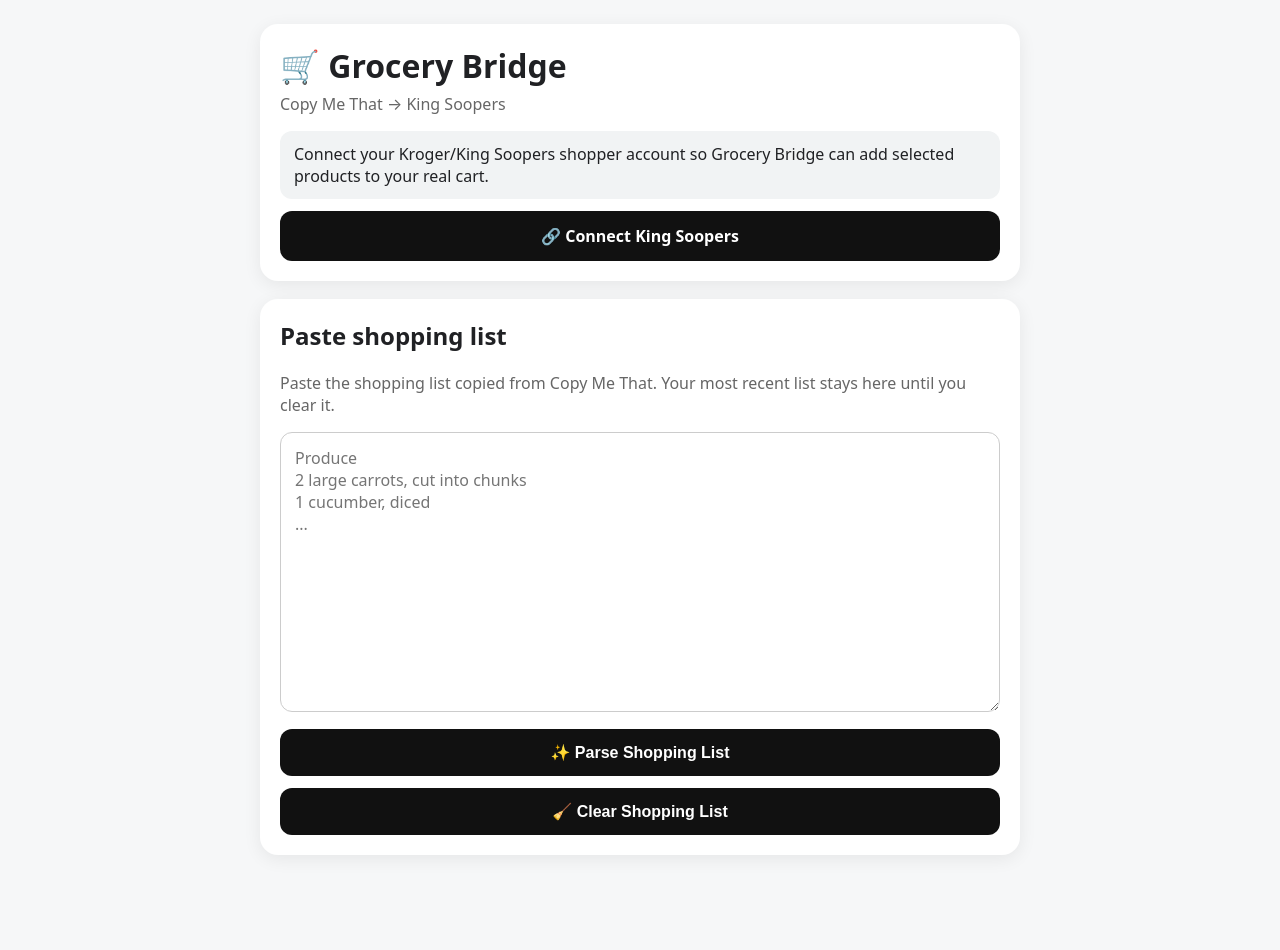
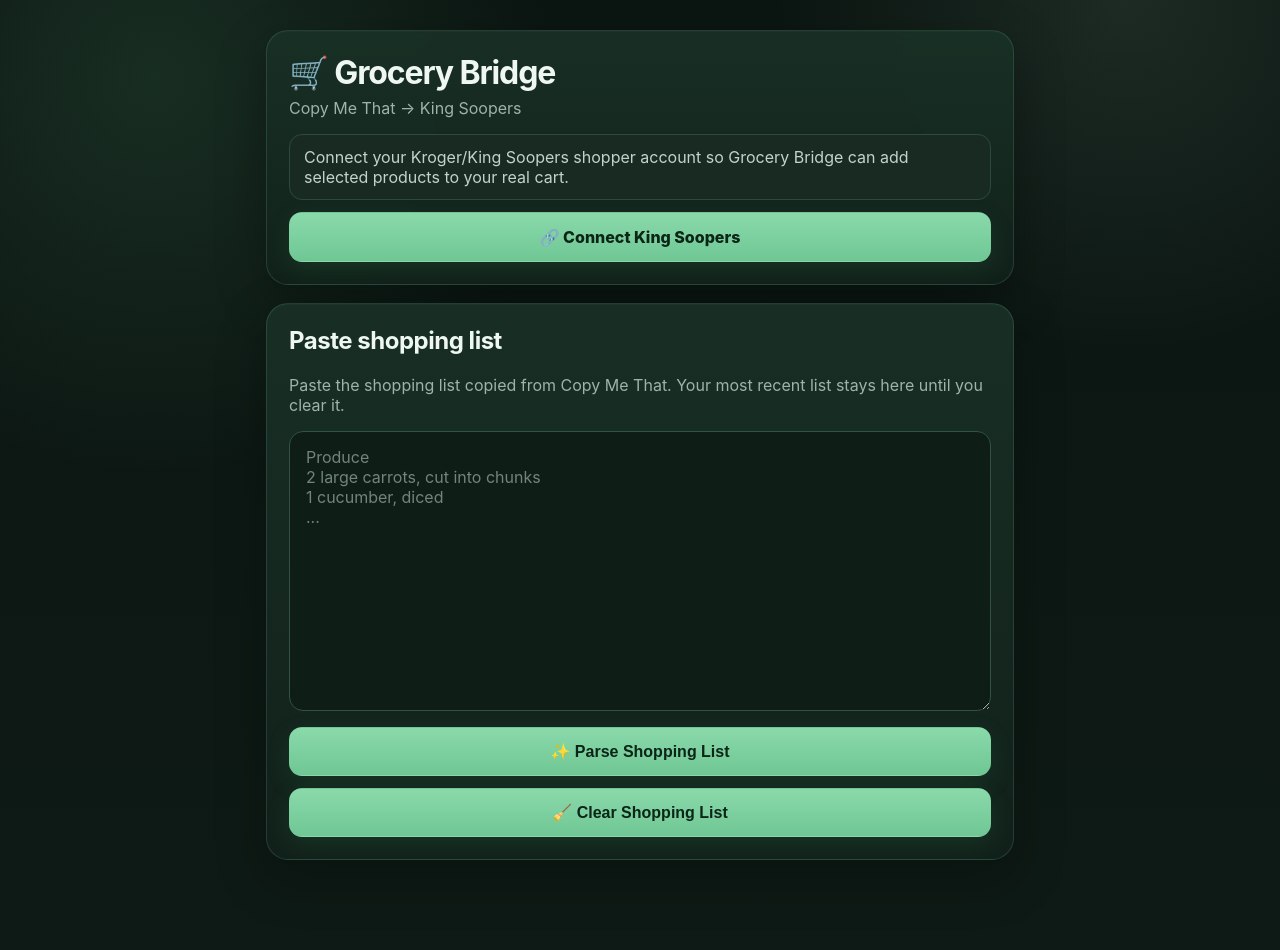
Before and after one commit to jbaron9393/Grocery-Bridge, a Flask app: page / in a window 1280 px wide. Before the commit the page ends 835 px from the top, so only its background shows below. Run offline with Flask 3, Linux system fonts and the light colour scheme.

Commit message:
Refresh Grocery Bridge with polished green tech theme

```diff
--- a/templates/index.html
+++ b/templates/index.html
@@ -5,32 +5,88 @@
   <meta name="viewport" content="width=device-width, initial-scale=1">
   <title>Grocery Bridge</title>
   <style>
-    :root { font-family: system-ui, -apple-system, BlinkMacSystemFont, "Segoe UI", sans-serif; color:#202124; background:#f6f7f8; }
-    body { margin:0; }
-    main { max-width:760px; margin:0 auto; padding:24px 16px 64px; }
-    .card { background:white; border-radius:18px; padding:20px; box-shadow:0 4px 18px rgba(0,0,0,.07); margin-bottom:18px; }
-    h1 { margin:0 0 6px; font-size:2rem; } h2 { margin-top:0; }
-    .sub { color:#666; margin-top:0; }
-    textarea { box-sizing:border-box; width:100%; min-height:280px; padding:14px; border:1px solid #ccc; border-radius:12px; font:inherit; resize:vertical; }
-    button, .button { display:block; box-sizing:border-box; width:100%; border:0; border-radius:12px; padding:14px 18px; font-size:1rem; font-weight:700; cursor:pointer; background:#111; color:white; margin-top:12px; text-align:center; text-decoration:none; }
-    .button.secondary, button.secondary { background:#eee; color:#222; }
-    .button.green, button.green { background:#16753b; }
-    .button.clear { background:#fff; color:#555; border:1px solid #ddd; }
-    button:disabled { cursor:wait; opacity:.88; }
-    .status { padding:12px 14px; border-radius:12px; margin:12px 0; background:#f1f3f4; }
-    .status.ok { background:#e8f5e9; }
-    .status.error { background:#ffebee; }
-    .store { font-size:.9rem; line-height:1.4; margin-top:8px; color:#555; }
-    .item { padding:12px 0; border-bottom:1px solid #eee; }
+    :root {
+      font-family: Inter, ui-sans-serif, system-ui, -apple-system, BlinkMacSystemFont, "Segoe UI", sans-serif;
+      color:#dfeae3;
+      background:#0b1511;
+      --bg:#0b1511;
+      --panel:#13231b;
+      --panel-2:#193026;
+      --panel-soft:#20392d;
+      --line:#315244;
+      --text:#eef7f1;
+      --muted:#9fb4a8;
+      --accent:#86d5a6;
+      --accent-2:#b9e9ca;
+      --accent-dark:#225f3c;
+      --danger:#ffb7b7;
+      --danger-bg:#3a2020;
+    }
+    * { box-sizing:border-box; }
+    body {
+      margin:0;
+      min-height:100vh;
+      background:
+        radial-gradient(circle at 12% 8%, rgba(92,170,122,.16), transparent 28%),
+        radial-gradient(circle at 88% 0%, rgba(185,233,202,.10), transparent 24%),
+        linear-gradient(180deg, #0b1511 0%, #0e1a15 100%);
+    }
+    main { max-width:780px; margin:0 auto; padding:30px 16px 72px; }
+    .card {
+      background:linear-gradient(180deg, rgba(25,48,38,.97), rgba(18,34,27,.97));
+      border:1px solid rgba(134,213,166,.16);
+      border-radius:22px;
+      padding:22px;
+      box-shadow:0 18px 50px rgba(0,0,0,.28), inset 0 1px 0 rgba(255,255,255,.025);
+      margin-bottom:18px;
+      backdrop-filter:blur(10px);
+    }
+    h1 { margin:0 0 6px; font-size:2rem; letter-spacing:-.035em; color:var(--text); }
+    h2 { margin-top:0; letter-spacing:-.02em; color:var(--text); }
+    .sub { color:var(--muted); margin-top:0; }
+    textarea {
+      width:100%; min-height:280px; padding:15px 16px;
+      border:1px solid var(--line); border-radius:14px;
+      background:#0f1d17; color:var(--text); font:inherit; resize:vertical;
+      outline:none; transition:border-color .15s ease, box-shadow .15s ease, background .15s ease;
+    }
+    textarea::placeholder { color:#71857a; }
+    textarea:focus { border-color:var(--accent); box-shadow:0 0 0 3px rgba(134,213,166,.12); background:#102219; }
+    button, .button {
+      display:block; width:100%; border:1px solid transparent; border-radius:13px;
+      padding:14px 18px; font-size:1rem; font-weight:760; cursor:pointer;
+      background:linear-gradient(180deg, #8ad9aa, #6fc794); color:#0b2517;
+      margin-top:12px; text-align:center; text-decoration:none;
+      box-shadow:0 8px 24px rgba(55,140,88,.16);
+      transition:transform .12s ease, filter .12s ease, border-color .12s ease;
+    }
+    button:hover, .button:hover { filter:brightness(1.04); transform:translateY(-1px); }
+    button:active, .button:active { transform:translateY(0); }
+    .button.secondary, button.secondary { background:#1b3127; color:#c8d8cf; border-color:#355447; box-shadow:none; }
+    .button.green, button.green { background:linear-gradient(180deg, #8ad9aa, #6fc794); color:#0b2517; }
+    .button.clear { background:transparent; color:#8fa69a; border-color:#355447; box-shadow:none; }
+    button:disabled { cursor:wait; opacity:.72; transform:none; }
+    .status {
+      padding:12px 14px; border-radius:13px; margin:12px 0;
+      background:#182a22; color:#c4d3ca; border:1px solid #2e493d;
+    }
+    .status.ok { background:#173526; color:#c8efd6; border-color:#2b5c41; }
+    .status.error { background:var(--danger-bg); color:var(--danger); border-color:#684141; }
+    .store { font-size:.9rem; line-height:1.45; margin-top:8px; color:#9eb2a7; }
+    .item { padding:13px 0; border-bottom:1px solid rgba(133,165,148,.16); }
     .item:last-child { border-bottom:0; }
-    .category { font-size:.8rem; color:#777; text-transform:uppercase; letter-spacing:.04em; }
-    .clean { font-weight:700; margin-top:3px; }
-    .original { font-size:.9rem; color:#777; margin-top:2px; }
-    .optional { display:inline-block; font-size:.75rem; background:#eee; border-radius:999px; padding:3px 7px; margin-left:5px; }
-    .searching { display:none; align-items:center; justify-content:center; gap:10px; margin-top:12px; padding:12px; border-radius:12px; background:#eef7f1; color:#145c31; font-weight:650; }
+    .category { font-size:.76rem; color:#78b88f; text-transform:uppercase; letter-spacing:.09em; font-weight:700; }
+    .clean { font-weight:740; margin-top:4px; color:#edf7f1; }
+    .original { font-size:.9rem; color:#899d92; margin-top:2px; }
+    .optional { display:inline-block; font-size:.72rem; background:#254333; color:#b9e9ca; border:1px solid #3c654f; border-radius:999px; padding:3px 8px; margin-left:6px; }
+    .searching {
+      display:none; align-items:center; justify-content:center; gap:10px; margin-top:12px; padding:12px;
+      border-radius:12px; background:#173526; color:#bfe8cc; border:1px solid #2b5c41; font-weight:650;
+    }
     .searching.show { display:flex; }
-    .spinner { width:20px; height:20px; border:3px solid rgba(22,117,59,.22); border-top-color:#16753b; border-radius:50%; animation:spin .8s linear infinite; flex:0 0 auto; }
+    .spinner { width:20px; height:20px; border:3px solid rgba(134,213,166,.18); border-top-color:var(--accent); border-radius:50%; animation:spin .8s linear infinite; flex:0 0 auto; }
     @keyframes spin { to { transform:rotate(360deg); } }
+    @media (max-width:560px) { main { padding-top:18px; } .card { border-radius:18px; padding:18px; } }
   </style>
 </head>
 <body>
@@ -103,7 +159,6 @@
   const matchButton = document.getElementById('match-button');
   const searchingIndicator = document.getElementById('searching-indicator');
 
-  // A freshly parsed server value wins. Otherwise restore the last list on this device.
   if (textarea.value) {
     localStorage.setItem(STORAGE_KEY, textarea.value);
   } else {
@@ -111,7 +166,6 @@
     if (saved) textarea.value = saved;
   }
 
-  // Save continuously, so the list survives leaving for Kroger sign-in and coming back.
   textarea.addEventListener('input', function () {
     localStorage.setItem(STORAGE_KEY, textarea.value);
   });
```
